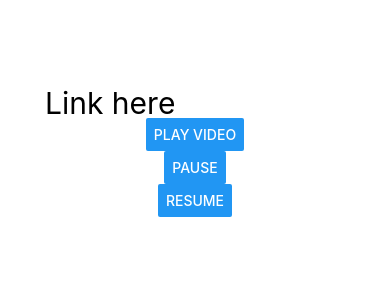
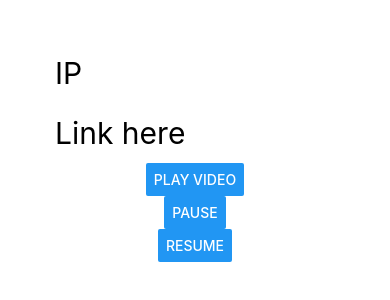
Before and after one commit to Jh123x/rasp-pi-streaming, a React Native app in the folder Front end/: screen / in a window 390 px wide. Shown: the part 270-570 px from the top of the page. Built offline with nearby package versions, Linux system fonts and the light colour scheme.

Commit message:
Refactor and update blank to include ip address

```diff
--- a/Front end/App.js
+++ b/Front end/App.js
@@ -1,28 +1,17 @@
-import { StatusBar } from "expo-status-bar";
 import React from "react";
 import { View, StyleSheet, TextInput, Button, Alert } from "react-native";
-
-const send_data = async (data) => {
-  //  Send data to the raspberry pi
-  data = JSON.stringify(data);
-  console.log(data);
-  return fetch("http://192.168.1.184:8080/video", {
-    method: 'POST',
-    headers: {
-      Accept: 'application/json',
-      'Content-Type': 'application/json',
-      'Content-Length': 105,
-    },
-    body: data,
-  }).then(response => response.json()).catch(error => { console.log(error) });
-}
+import PauseButton from "./components/PauseButton";
+import send_data from "./components/sendData";
 
 class App extends React.Component {
+  ip = null;
   state = {
     url: "",
-    pause: false,
-    resume: false
   };
+
+  setIP(value) {
+    this.ip = value;
+  }
 
   setState(value) {
     this.state = {
@@ -35,28 +24,37 @@ class App extends React.Component {
       <View style={styles.container}>
         <TextInput
           style={styles.textinput}
+          placeholder="IP"
+          onChangeText={(value) => this.setIP(value)}
+        />
+        <TextInput
+          style={styles.textinput}
           placeholder="Link here"
           onChangeText={(value) => this.setState({ url: value })}
         />
         <Button
           title="Play Video"
+          onPress={() => send_data(this.state.url, this.ip)}
+        />
+        <PauseButton
           onPress={() =>
-            send_data(this.state.url)
+            send_data(
+              {
+                pause: true,
+                resume: false,
+              },
+              this.ip
+            )
           }
         />
         <Button
-          title="Pause"
-          onPress={() => send_data({
-            pause: true,
-            resume: false
-          })}
-        />
-        <Button
           title="Resume"
-          onPress={() => send_data({
-            resume: true,
-            pause: false
-          })}
+          onPress={() =>
+            send_data({
+              resume: true,
+              pause: false,
+            })
+          }
         />
       </View>
     );
@@ -72,9 +70,10 @@ const styles = StyleSheet.create({
   },
   textinput: {
     alignItems: "center",
-    height: 30,
+    height: 60,
     width: 300,
     fontSize: 30,
+    padding: 10,
   },
 });
 
```
